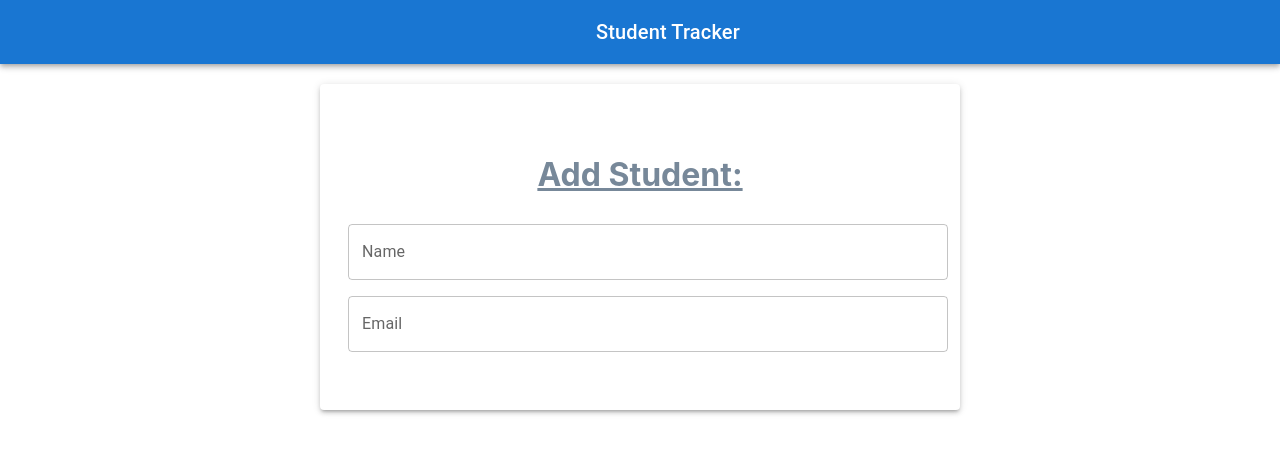
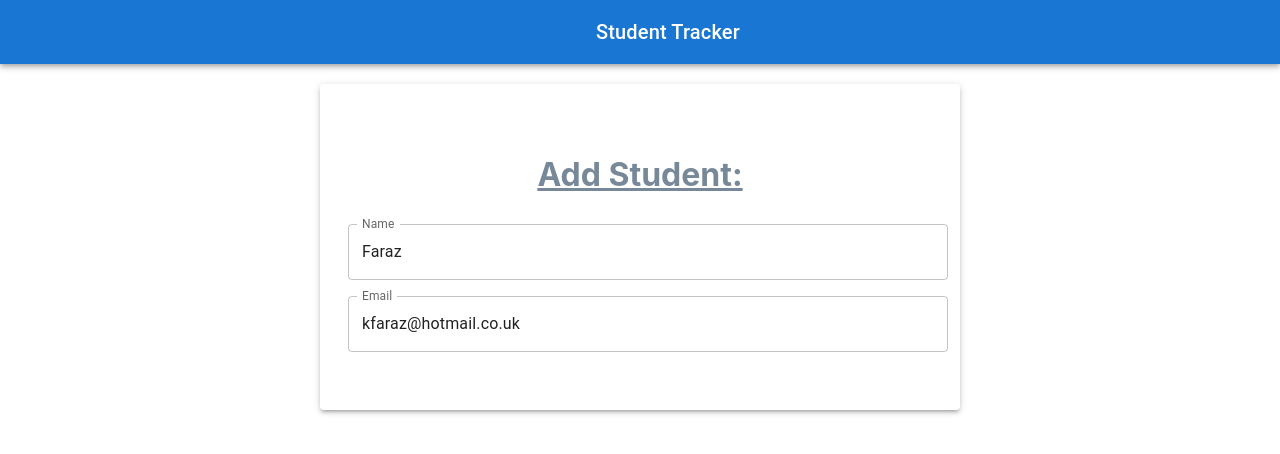
Before and after one commit to farazKhan2003/StudentTracker, a React (Create React App) app in the folder studenttrackerfrontend/: page / in a window 1280 px wide. Shown: the top 454 px of the page. Built offline with nearby package versions, Linux system fonts and the light colour scheme; some icons are missing.

Commit message:
Found way to test it by inputting values in useState and it shows on the website

```diff
--- a/studenttrackerfrontend/src/components/Student.js
+++ b/studenttrackerfrontend/src/components/Student.js
@@ -4,8 +4,8 @@ import { TextField, Container, Paper, Box } from '@mui/material';
 
 export default function Student() {
   const paperStyle = { padding: '50px 20px', width: 600, margin: '20px auto' };
-  const [name, setName] = useState('');
-  const [email, setEmail] = useState('');
+  const [name, setName] = useState('Faraz');
+  const [email, setEmail] = useState('kfaraz@hotmail.co.uk');
   const [students, setStudents] = useState([]);
 
   return (
```
